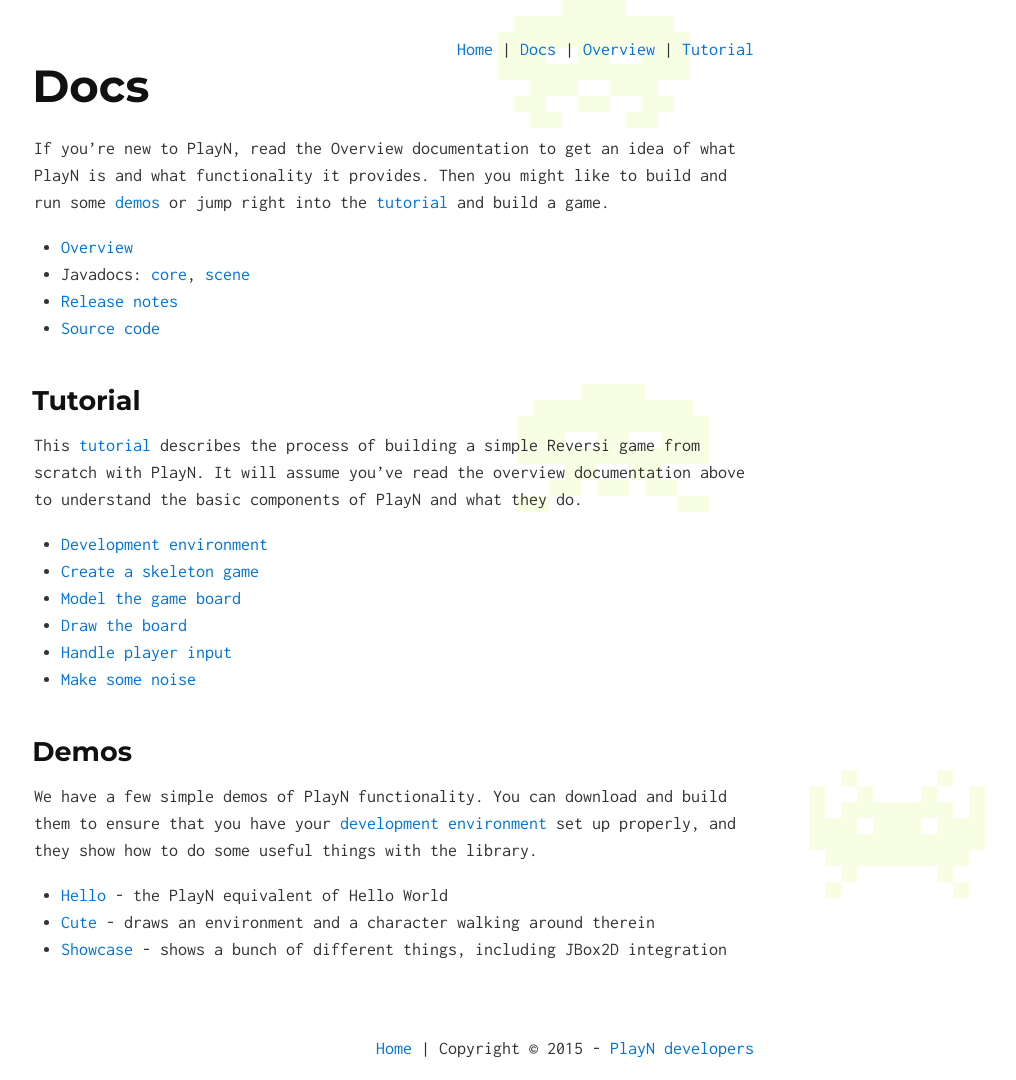
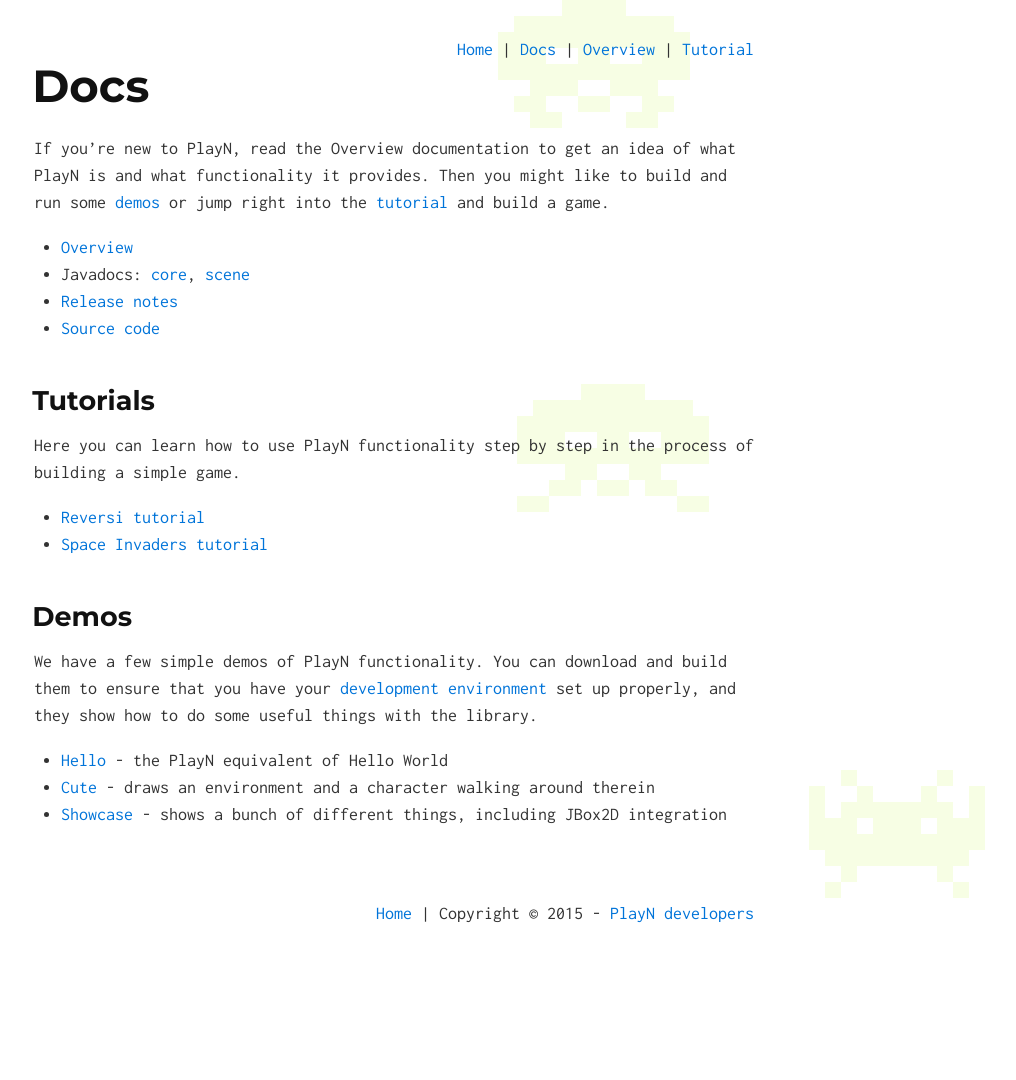
Before and after one commit to playn/playn.github.io, a Jekyll site: the page built from docs/index.md, in a window 1280 px wide. Shown: the whole page, without its empty margins (246-1262 px from the left). Built offline with Jekyll 4.4.1, drawn with Linux system fonts in a browser that asks for light colours; Markdown is read by kramdown in place of the engine named in the settings; after the commit the page ends 945 px from its top, so only the background shows below that.

Commit message:
We're going to have multiple tutorials.

```diff
--- a/docs/index.md
+++ b/docs/index.md
@@ -13,18 +13,13 @@
 * [Release notes](release/notes.html)
 * [Source code](http://github.com/playn/playn)
 
-## Tutorial
+## Tutorials
 
-This [tutorial](tutorial.html) describes the process of building a simple Reversi game from scratch
-with PlayN. It will assume you've read the overview documentation above to understand the basic
-components of PlayN and what they do.
+Here you can learn how to use PlayN functionality step by step in the process of building a simple
+game.
 
-* [Development environment](setup.html)
-* [Create a skeleton game](skeleton.html)
-* [Model the game board](tutorial.html#modeling)
-* [Draw the board](tutorial.html#drawing)
-* [Handle player input](tutorial.html#input)
-* [Make some noise](tutorial.html#audio)
+* [Reversi tutorial](reversi-tutorial.html)
+* [Space Invaders tutorial](invaders-tutorial.html)
 
 ## Demos
 
```
Also changed, not shown: docs/invaders-tutorial.md (added, +7 -0 lines), docs/reversi-tutorial.md (renamed from docs/tutorial.md, +1 -1 lines), index.md (+1 -1 lines).
